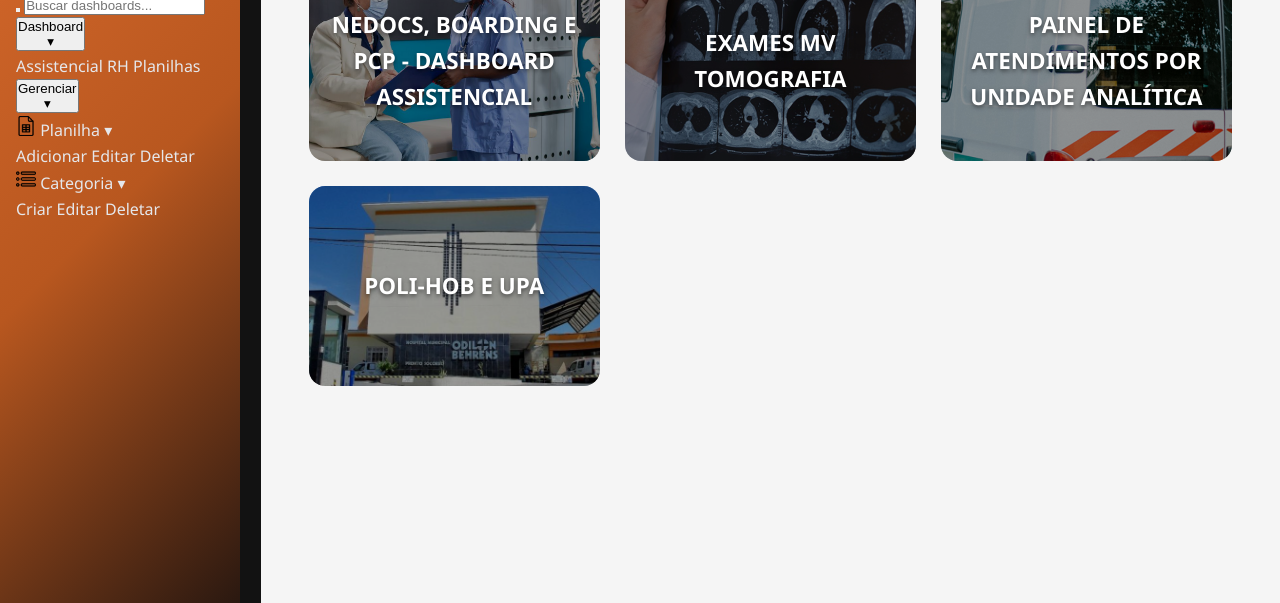
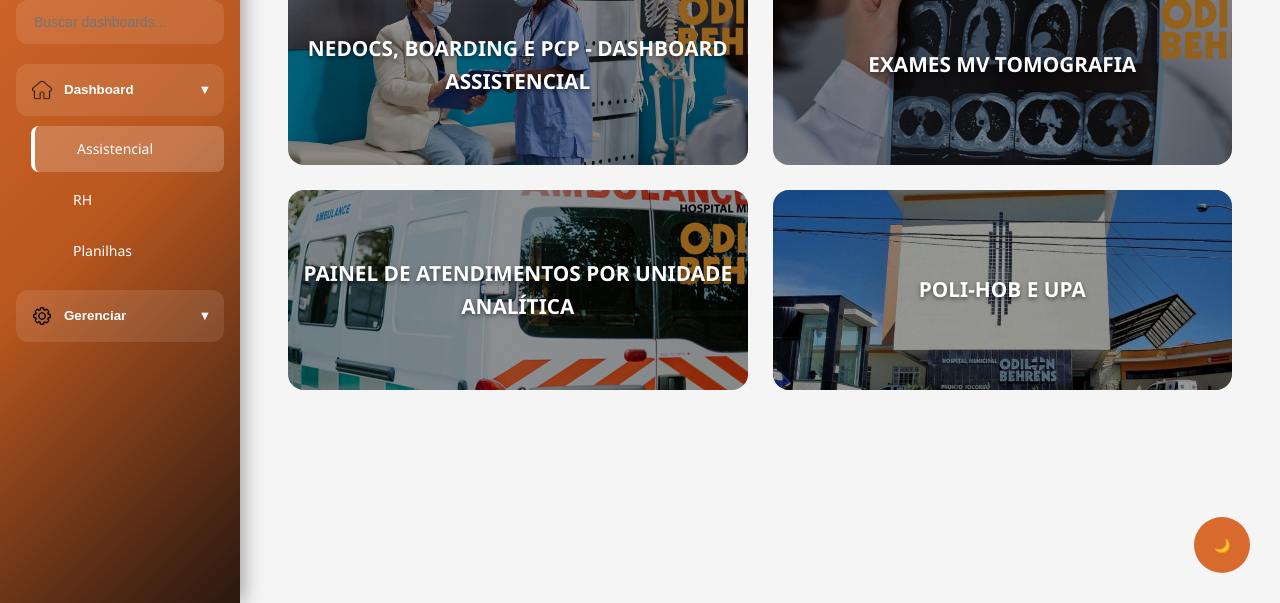
Before and after one commit to jubalaguif-hub/portal-dashboards, a plain HTML site: page index.html in a window 1280 px wide. Shown: the part 197-800 px from the top of the page. Drawn offline with Linux system fonts and the light colour scheme.

Commit message:
Update style.css

```diff
--- a/style.css
+++ b/style.css
@@ -1,4 +1,6 @@
-/* VARIÁVEIS CSS */
+/* ============================================================================
+   VARIÁVEIS E CONFIGURAÇÕES GERAIS
+   ============================================================================ */
 :root {
   --orange: #d86a2d;
   --orange-dark: #b8571f;
@@ -6,6 +8,7 @@
   --bg-light: #f5f5f5;
   --bg-panel: #1e1e1e;
   --text: #e5e7eb;
+  --text-light: #b0b0b0;
   --border: #333333;
   --toggle-bg: rgba(255, 255, 255, 0.1);
 }
@@ -14,6 +17,7 @@
   --bg-dark: #ffffff;
   --bg-light: #f5f5f5;
   --text: #333333;
+  --text-light: #666666;
   --border: #e0e0e0;
 }
 
@@ -24,51 +28,145 @@
   background: var(--bg-dark);
   color: var(--text);
   line-height: 1.6;
+  overflow-x: hidden;
 }
 
-/* SIDEBAR E ESTRUTURA (Mantidos do seu original) */
+/* ============================================================================
+   SIDEBAR (RESTAURADA E COMPLETA)
+   ============================================================================ */
 .app { display: flex; min-height: 100vh; }
+
 .sidebar {
   width: 240px;
+  min-width: 240px;
   background: linear-gradient(135deg, var(--orange) 0%, var(--orange-dark) 50%, #2a1810 100%);
   padding: 24px 16px;
   position: fixed;
+  left: 0;
+  top: 0;
   height: 100vh;
   z-index: 1000;
+  overflow-y: auto;
+  transition: transform 0.4s cubic-bezier(0.4, 0, 0.2, 1);
+  box-shadow: 2px 0 20px rgba(0,0,0,0.4);
+  scrollbar-width: thin;
+  scrollbar-color: var(--orange) rgba(0, 0, 0, 0.2);
 }
 
-/* CONTEÚDO PRINCIPAL - CONFIGURAÇÃO DO GRID */
+/* LOGO */
+.logo {
+  display: flex;
+  justify-content: center;
+  margin-bottom: 32px;
+  padding-bottom: 24px;
+  border-bottom: 2px solid rgba(255,255,255,0.2);
+}
+.logo img { max-width: 170px; height: auto; }
+
+/* BUSCA NA SIDEBAR */
+.search {
+  width: 100%;
+  padding: 12px 16px;
+  margin-bottom: 20px;
+  border: 2px solid transparent;
+  border-radius: 12px;
+  background: rgba(255,255,255,0.1);
+  color: #fff;
+  font-size: 14px;
+}
+
+/* ITENS DO MENU */
+.menu { display: flex; flex-direction: column; gap: 10px; }
+
+.menu-dashboard, .menu-config {
+  width: 100%;
+  display: flex;
+  justify-content: space-between;
+  align-items: center;
+  padding: 16px;
+  border-radius: 12px;
+  border: none;
+  background: rgba(255,255,255,0.1);
+  color: #fff;
+  font-weight: 600;
+  cursor: pointer;
+  transition: all 0.3s ease;
+}
+.menu-dashboard:hover, .menu-config:hover { background: rgba(255,255,255,0.2); transform: translateX(5px); }
+
+.menu-dashboard .left, .menu-config .left { display: flex; align-items: center; gap: 12px; }
+
+/* ICONES DO MENU */
+.icon { display: inline-block; width: 20px; height: 20px; background-size: contain; background-repeat: no-repeat; }
+.icon.home { background-image: url('./img/icon/home.png'); }
+.icon.manage { background-image: url('./img/icon/manage.png'); }
+
+.arrow { transition: transform 0.3s ease; }
+.arrow.rotate { transform: rotate(180deg); }
+
+/* SUBMENUS */
+.submenu {
+  max-height: 0;
+  overflow: hidden;
+  transition: all 0.4s ease;
+  padding-left: 15px;
+  display: flex;
+  flex-direction: column;
+  gap: 5px;
+}
+.submenu.open { max-height: 1000px; padding-top: 10px; }
+
+.submenu a, .submenu-item {
+  color: #fff;
+  text-decoration: none;
+  padding: 12px;
+  border-radius: 8px;
+  font-size: 14px;
+  display: flex;
+  align-items: center;
+  gap: 10px;
+  transition: 0.3s;
+}
+.submenu a:hover, .submenu-item:hover { background: rgba(255,255,255,0.15); padding-left: 18px; }
+.submenu a.active { background: rgba(255,255,255,0.2); border-left: 4px solid #fff; }
+
+/* SUBMENUS ANINHADOS (Gerenciar) */
+.submenu-category-toggle { cursor: pointer; display: flex; justify-content: space-between; width: 100%; }
+.submenu-nested { max-height: 0; overflow: hidden; padding-left: 20px; transition: 0.3s; }
+.submenu-nested.open { max-height: 300px; }
+
+/* ============================================================================
+   CONTEÚDO PRINCIPAL (ESTILO GRADE BH)
+   ============================================================================ */
 .content {
   flex: 1;
   padding: 48px;
   background: var(--bg-light);
-  margin-left: 240px;
+  margin-left: 240px; /* Alinhado com a largura da sidebar */
   min-height: 100vh;
+  transition: margin-left 0.3s ease;
 }
 
 .section {
-  display: none; /* Escondido por padrão */
-  /* Cria a grade: colunas automáticas de no mínimo 280px */
-  grid-template-columns: repeat(auto-fill, minmax(280px, 1fr));
+  display: none;
+  grid-template-columns: repeat(auto-fill, minmax(300px, 1fr));
   gap: 25px;
   padding: 20px 0;
 }
-
-.section.active {
-  display: grid; /* Ativa a grade quando a seção está ativa */
-}
+.section.active { display: grid; }
 
 .section-title {
-  grid-column: 1 / -1; /* Título ocupa a largura toda da grade */
+  grid-column: 1 / -1;
   font-size: 28px;
-  margin-bottom: 20px;
+  font-weight: 600;
+  margin-bottom: 24px;
   color: var(--text);
 }
 
-/* CARDS (BANNERS) - ESTILO PREFEITURA BH */
+/* CARDS (ESTILO GRADE BH) */
 .banner {
   position: relative;
-  height: 200px; /* Altura retangular fixa */
+  height: 200px;
   width: 100%;
   border-radius: 16px;
   text-decoration: none;
@@ -76,46 +174,30 @@
   align-items: center;
   justify-content: center;
   overflow: hidden;
-  transition: transform 0.3s ease, box-shadow 0.3s ease;
-  background-color: #0056b3; /* Cor azul base da prefeitura */
+  background-color: #0056b3;
   background-size: cover;
   background-position: center;
+  transition: transform 0.3s ease, box-shadow 0.3s ease;
 }
 
-/* Camada escura para o texto não sumir na foto */
 .banner::before {
   content: "";
   position: absolute;
   inset: 0;
   background: rgba(0, 0, 0, 0.4);
-  transition: background 0.3s ease;
 }
 
-.banner:hover {
-  transform: translateY(-8px);
-  box-shadow: 0 12px 24px rgba(0,0,0,0.2);
-}
+.banner:hover { transform: translateY(-8px); box-shadow: 0 12px 24px rgba(0,0,0,0.3); }
 
-.banner:hover::before {
-  background: rgba(0, 0, 0, 0.2);
-}
-
-.banner-text {
-  position: relative;
-  z-index: 2;
-  text-align: center;
-  padding: 15px;
-}
-
+.banner-text { position: relative; z-index: 2; text-align: center; }
 .banner-text h2 {
   color: #fff;
-  font-size: 1.4rem;
+  font-size: 1.3rem;
   text-transform: uppercase;
-  font-weight: 700;
   text-shadow: 0 2px 4px rgba(0,0,0,0.5);
 }
 
-/* IMAGENS DE FUNDO ESPECÍFICAS */
+/* IMAGENS ESPECÍFICAS */
 .banner.assistencial { background-image: url("./img/banners/assistencial.webp"); }
 .banner.exames { background-image: url("./img/banners/tomo.webp"); }
 .banner.ambulancia { background-image: url("./img/banners/ambulancia.webp"); }
@@ -127,31 +209,52 @@
 .banner.planilha-formulario { background-image: url("./img/banners/planilhas-formulario.webp"); }
 .banner.hob-upa { background-image: url("./img/banners/hob (2).jpg"); }
 
-/* MODAL E OUTROS ESTILOS (Mantidos conforme seu envio original) */
+/* ============================================================================
+   MODAIS E UTILITÁRIOS (Restante mantido)
+   ============================================================================ */
 .modal-overlay {
   display: none;
   position: fixed;
   inset: 0;
-  background: rgba(0,0,0,0.5);
-  z-index: 1500;
+  background: rgba(0,0,0,0.6);
+  z-index: 2000;
 }
+.modal-overlay.active { display: block; }
+
 .modal {
   display: none;
   position: fixed;
   top: 50%; left: 50%;
   transform: translate(-50%, -50%);
   background: var(--bg-dark);
-  padding: 20px;
+  padding: 30px;
   border-radius: 12px;
-  z-index: 1501;
+  z-index: 2001;
   width: 90%;
   max-width: 500px;
 }
-/* ... resto dos estilos de formulários e botões ... */
+.modal.active { display: block; }
 
-/* RESPONSIVO */
+/* Botão Tema Flutuante */
+.theme-toggle-float {
+  position: fixed;
+  bottom: 30px;
+  right: 30px;
+  width: 56px;
+  height: 56px;
+  border-radius: 50%;
+  background: var(--orange);
+  border: none;
+  cursor: pointer;
+  z-index: 900;
+  display: flex;
+  align-items: center;
+  justify-content: center;
+}
+
+/* RESPONSIVIDADE */
 @media (max-width: 767px) {
-  .sidebar { transform: translateX(-100%); transition: 0.3s; }
+  .sidebar { transform: translateX(-100%); }
   .sidebar.open { transform: translateX(0); }
   .content { margin-left: 0; padding: 20px; }
   .section { grid-template-columns: 1fr; }
```
